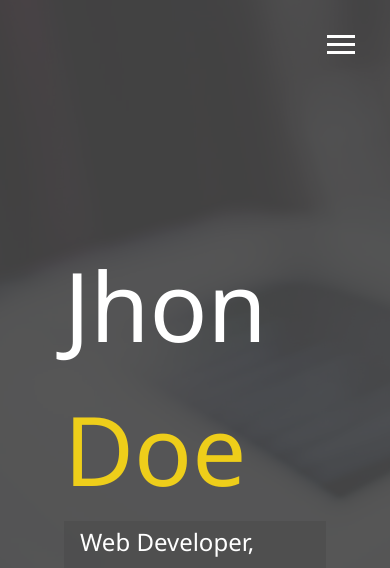
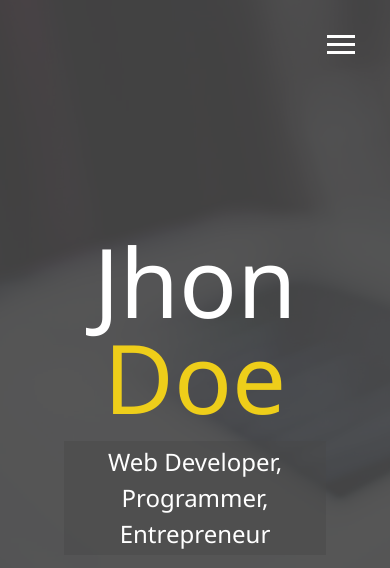
Before and after one commit to zvaigzne1/BradPortfolio, a website: page dist/index.html in a window 390 px wide. Shown: the top 568 px of the page. Drawn offline with Linux system fonts and the light colour scheme.

Commit message:
Added media queries and made overlay responsive

```diff
--- a/scss/_config.scss
+++ b/scss/_config.scss
@@ -28,3 +28,26 @@ $background-opacity: 0.9;
     }
   }
 }
+
+// Media Query Mixins
+@mixin mediaSm {
+  @media screen and (max-width: 500px) {
+    @content;
+  }
+}
+
+@mixin mediaMd {
+  @media screen and (max-width: 768px) {
+    @content;
+  }
+}
+@mixin mediaLg {
+  @media screen and (min-width: 769px) and (max-width: 1170px) {
+    @content;
+  }
+}
+@mixin mediaXl {
+  @media screen and (min-width: 1171px) {
+    @content;
+  }
+}
--- /dev/null
+++ b/scss/_mobile.scss
@@ -0,0 +1,57 @@
+// Wide Screens
+@include mediaXl {
+
+}
+
+// Desktops and Laptops
+@include mediaLg {
+
+}
+
+// Tablets and Small Laptops
+@include mediaMd {
+  main {
+    align-items: center;
+    text-align: center;
+
+    .lg-heading {
+      line-height: 1;
+      margin-bottom: 1rem;
+    }
+  }
+
+  ul.menu-nav,
+  div.menu-branding {
+    float: none;
+    width: 100%;
+    min-height: 0;
+
+    &.show {
+      transform: translate3d(0, 0, 0);
+    }
+  }
+
+  .menu-nav {
+    height: 75vh;
+    transform: translate3d(-100%, 0, 0);
+    font-size: 24px;
+  }
+
+  .menu-branding {
+    height: 25vh;
+    transform: translate3d(100%, 0, 0);
+
+    .portrait {
+      background: url('../img/portrait_small.jpg');
+      width: 150px;
+      height: 150px;
+    }
+  }
+}
+
+// Smartphones
+@include mediaSm {
+  main#home h1 {
+    margin-top: 10vh;
+  }
+}
--- a/scss/main.scss
+++ b/scss/main.scss
@@ -1,5 +1,6 @@
-@import 'config';
-@import 'menu';
+@import "config";
+@import "menu";
+@import "mobile";
 
 * {
   box-sizing: border-box;
```
Also changed, not shown: dist/css/main.css.
